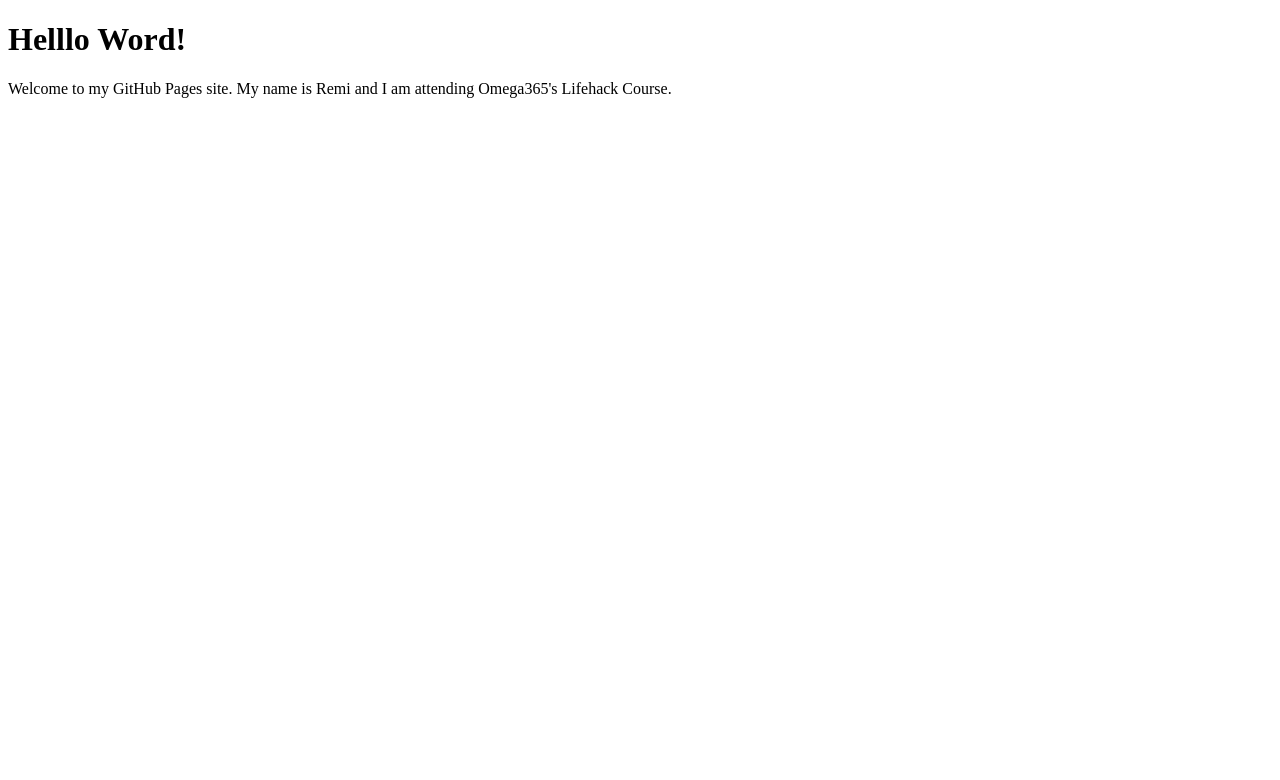
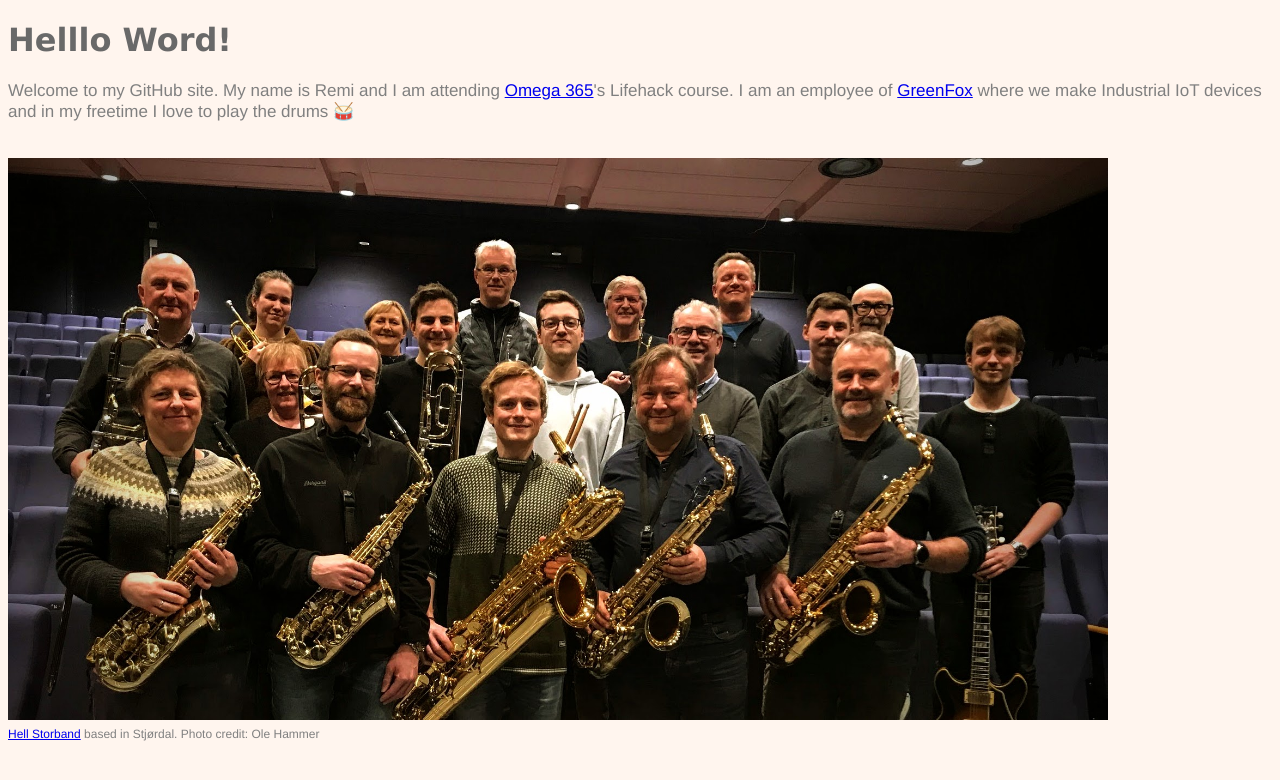
Before and after one commit to RemHok/RemHok.github.io, a plain HTML site: page index.html in a window 1280 px wide. Drawn offline with Linux system fonts and the light colour scheme.

Commit message:
Added a few links, an image and a style sheet

```diff
--- a/index.html
+++ b/index.html
@@ -1,10 +1,18 @@
 <!DOCTYPE html>
 <html>
 	<head>
-		<title>RemHok - Omega 365 LifeHack Course</title>
+		<title>RemHok - Omega 365 Lifehack Course</title>
+		<link rel="stylesheet" href="styles.css">
 	</head>
 	<body>
 		<h1>Helllo Word!</h1>
-		<p>Welcome to my GitHub Pages site. My name is Remi and I am attending Omega365's Lifehack Course.</p>
+		<p1>Welcome to my GitHub site. My name is Remi and I am attending <a href="https://omega365.com/" target="_blank" title="Omega 365">Omega 365</a>'s Lifehack course. I am an employee of <a href="https://www.greenfox.no/en" target="_blank" title="GreenFox"> GreenFox</a> where we make Industrial IoT devices and in my freetime I love to play the drums &#129345;</p1>
+		<br>
+		<br>
+		<br>
+		<img src="hellstorband_olehammer_edit.jpg" alt="Hell Storband" width=1100>
+		<br>
+		<p2><a href="https://www.facebook.com/hellstorband" target="_blank" title="Hell Storband Facebook (Norwegian)">Hell Storband</a> based in Stjørdal. Photo credit: Ole Hammer</p2>
+
 	</body>
 </html>
--- /dev/null
+++ b/styles.css
@@ -0,0 +1,17 @@
+body {
+  background-color: SeaShell;
+}
+h1 {
+  font-family: Verdana;
+  color: DimGrey;
+}
+p1 {
+  font-family: Helvetica;
+  color: Grey;
+  font-size: 17px
+}
+p2 {
+	font-family: Helvetica;
+	color: Grey;
+	font-size: 12px
+}
```
Also changed, not shown: hellstorband_olehammer_edit.jpg (added).
